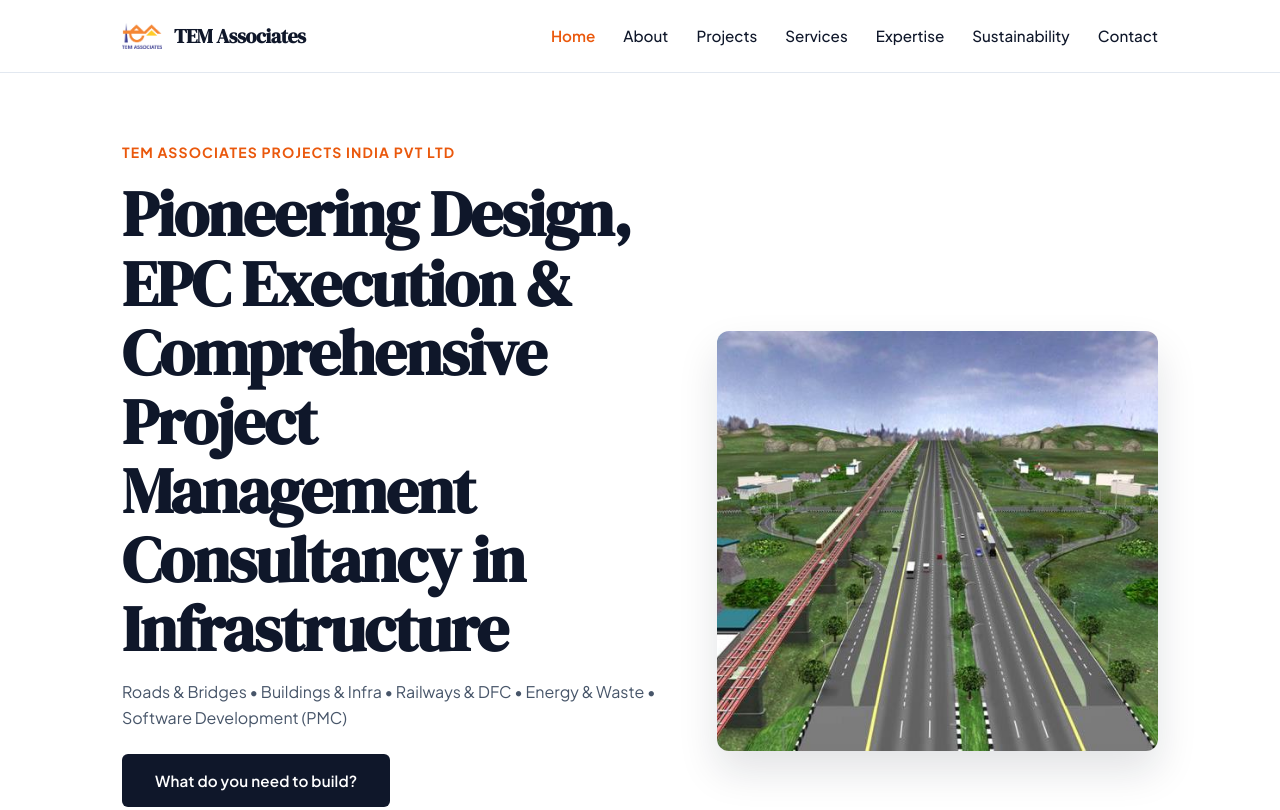
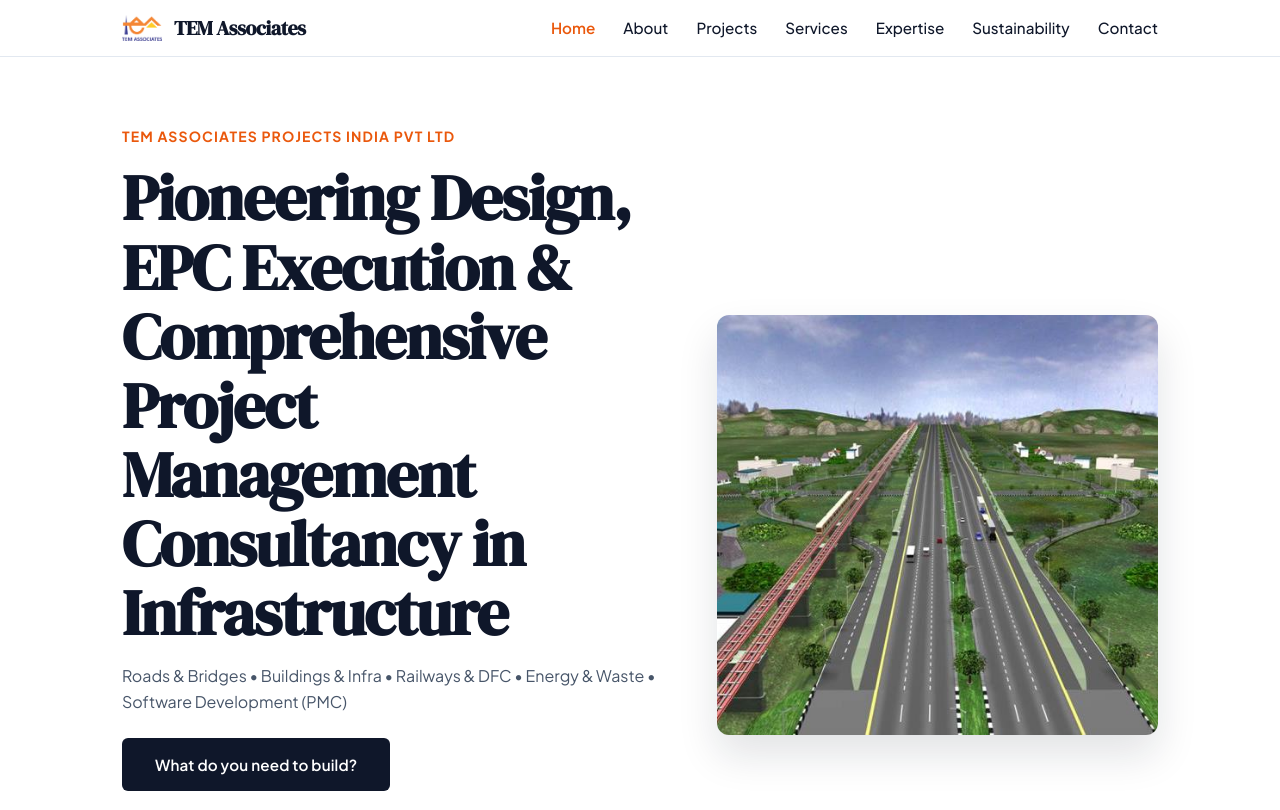
Before and after one commit to YUKANTHAN/TEM-Associates, a plain HTML site: page index.html in a window 1280 px wide. Shown: the top 810 px of the page. Drawn offline with Linux system fonts and the light colour scheme.

Commit message:
Reduce header top gap

```diff
--- a/css/main.css
+++ b/css/main.css
@@ -127,7 +127,7 @@ a:focus-visible {
   align-items: center;
   justify-content: space-between;
   gap: 1rem;
-  height: 72px;
+  height: 56px;
 }
 
 .brand {
```
